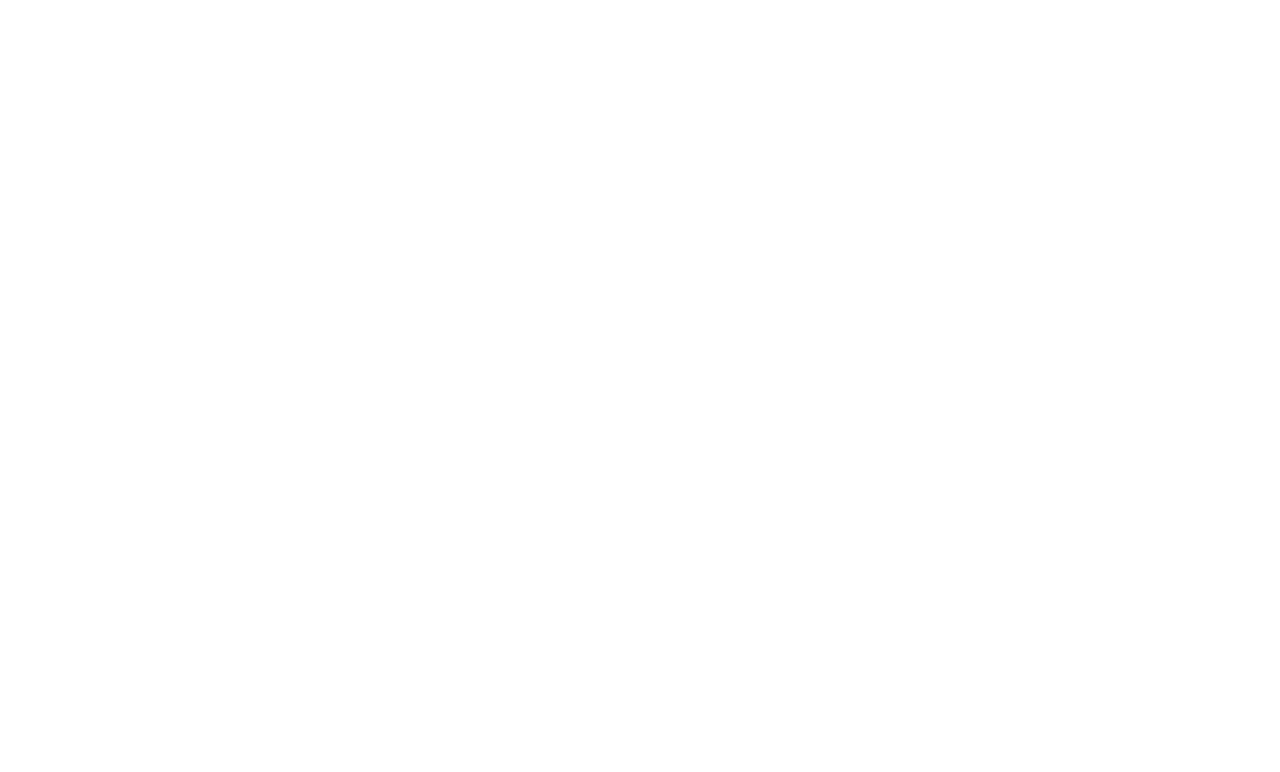
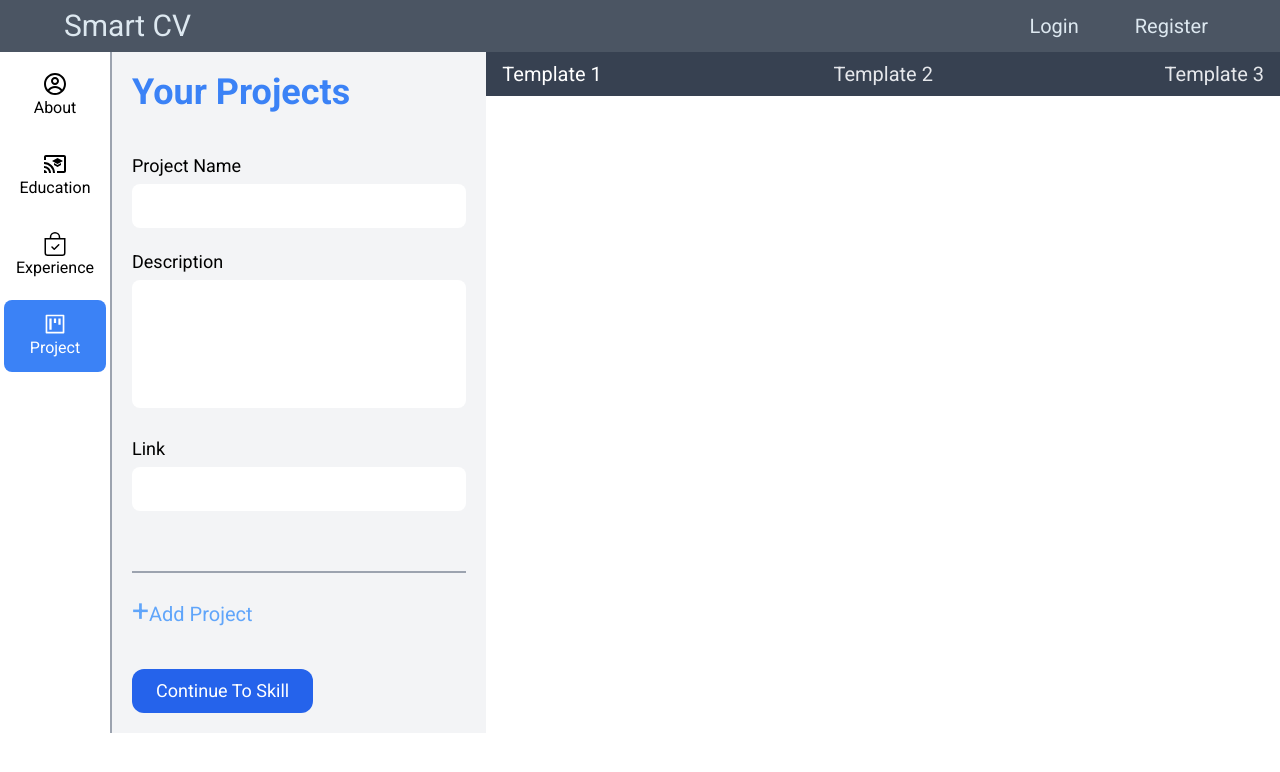
Before and after one commit to subashprj55/cvMaker, a React (Create React App) app: page /project in a window 1280 px wide. Before the commit this address had no page. Shown: the top 772 px of the page. Built offline with nearby package versions, Linux system fonts and the light colour scheme.

Commit message:
update Projects page (#7)
Co-authored-by: user <user@usernoMacBook-Air.local>

```diff
--- a/src/App.js
+++ b/src/App.js
@@ -9,6 +9,7 @@
 import BasicInfo from './pages/BasicInfo'
 import Educations from './pages/Educations'
 import Experiences from './pages/Experiences'
+import Projects from './pages/Projects'
 
 function App() {
   return (
@@ -19,6 +20,7 @@
           <Route path="basicInfo" element={<BasicInfo />} />
           <Route path="education" element={<Educations />} />
           <Route path="experience" element={<Experiences />} />
+          <Route path="project" element={<Projects />} />
           <Route path="signUp" element={<Signup />} />
           <Route path="login" element={<Login />} />
           <Route path="faq" element={<Faq />} />
--- a/src/Components/HorizontalNavBar/data.js
+++ b/src/Components/HorizontalNavBar/data.js
@@ -23,12 +23,12 @@
     icon: BsBagCheck,
     link: '/experience',
   },
-  // {
-  //   id: 3,
-  //   name: 'project',
-  //   icon: AiOutlineProject,
-  //   link: '/basicInfo',
-  // },
+  {
+    id: 3,
+    name: 'project',
+    icon: AiOutlineProject,
+    link: '/project',
+  },
   // {
   //   id: 4,
   //   name: 'skills',
--- a/src/Components/Projects.jsx
+++ /dev/null
@@ -1,40 +0,0 @@
-import React, { useEffect } from "react";
-import Project from "./Project";
-import { addProject } from "../reducers/PSLSlice";
-import { useDispatch } from "react-redux";
-const Projects = ({ setActiveBtn, scrollTop }) => {
-  const dispatch = useDispatch();
-
-  useEffect(() => {
-    scrollTop();
-  }, [scrollTop]);
-  return (
-    <div className="w-full bg-gray-100 p-5">
-      <h1 className="text-4xl text-blue-500 font-bold mb-10 capitalize">
-        your projects
-      </h1>
-      <div className="pb-10 border-b-2 border-gray-400">
-        <Project />
-      </div>
-      <div
-        className="mt-5 flex content-center"
-        onClick={() => dispatch(addProject())}
-      >
-        <p className="capitalize text-blue-400 text-xl  cursor-pointer">
-          <span className="text-3xl">+</span>add project
-        </p>
-      </div>
-
-      <button
-        onClick={(e) => {
-          setActiveBtn("skill");
-        }}
-        className="capitalize text-lg rounded-xl py-2 px-6 bg-sky-600 text-white hover:bg-sky-700 mt-10"
-      >
-        Continue to Skill
-      </button>
-    </div>
-  );
-};
-
-export default Projects;
--- /dev/null
+++ b/src/pages/Projects.jsx
@@ -0,0 +1,37 @@
+import React, { useEffect } from 'react'
+import Project from '../Components/Project'
+import { addProject } from '../reducers/PSLSlice'
+import { useDispatch } from 'react-redux'
+import { scrollTop } from '../utils/ScrollTop'
+import CvButton from '../Components/CvButton'
+import NavContainer from '../Components/NavContainer'
+
+const Projects = () => {
+  const dispatch = useDispatch()
+  useEffect(() => {
+    scrollTop()
+  }, [scrollTop])
+  return (
+    <NavContainer>
+      <div className="w-full bg-gray-100 p-5">
+        <h1 className="text-4xl text-blue-500 font-bold mb-10 capitalize">
+          your projects
+        </h1>
+        <div className="pb-10 border-b-2 border-gray-400">
+          <Project />
+        </div>
+        <div
+          className="mt-5 flex content-center"
+          onClick={() => dispatch(addProject())}
+        >
+          <p className="capitalize text-blue-400 text-xl  cursor-pointer">
+            <span className="text-3xl">+</span>add project
+          </p>
+        </div>
+        <CvButton name={'Continue to Skill'} link={'skills'} />
+      </div>
+    </NavContainer>
+  )
+}
+
+export default Projects
```
